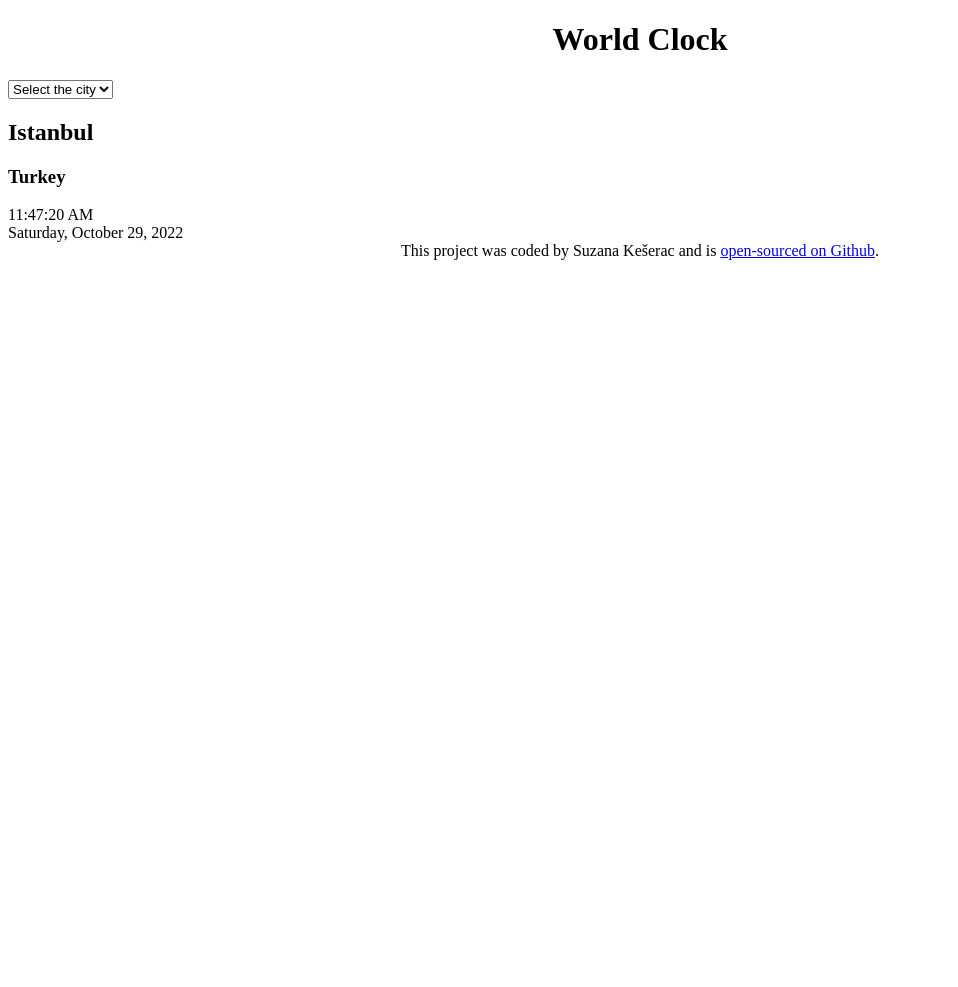
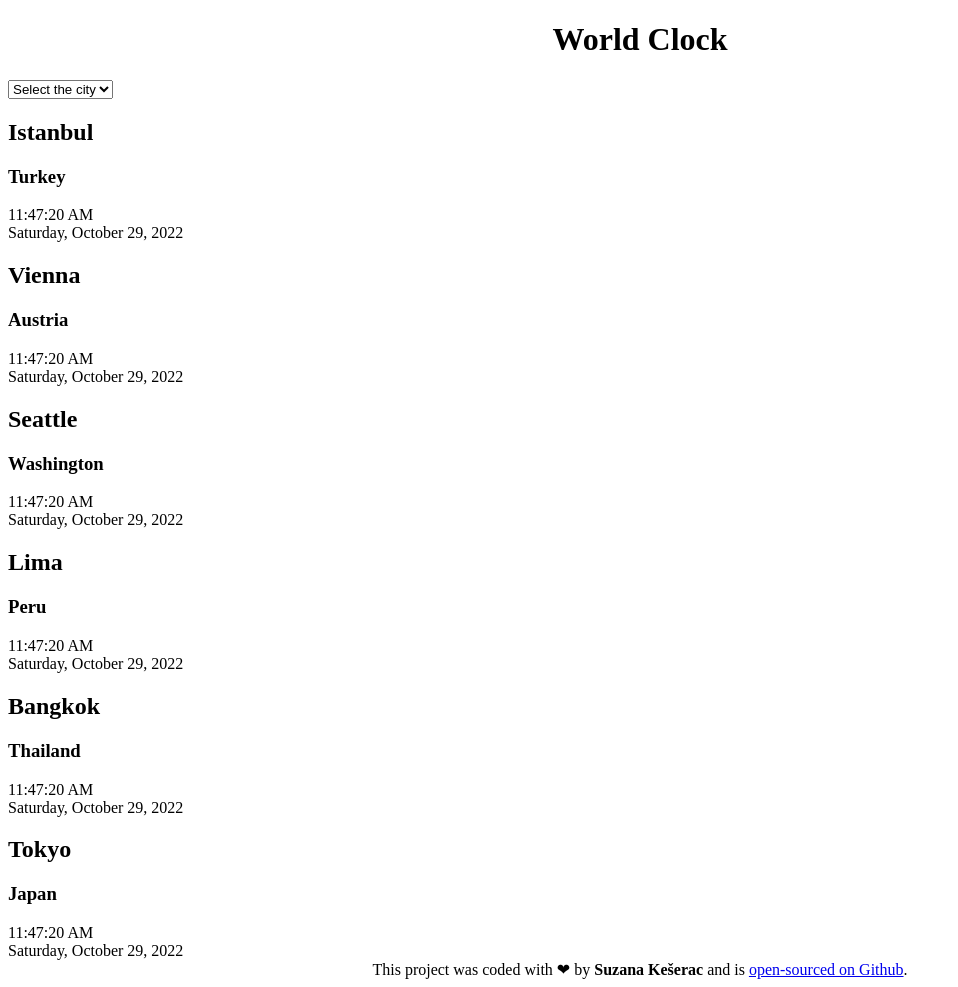
Before and after one commit to QSuzyQ/world-clock-project, a plain HTML site: page index.html in a window 1280 px wide. Shown: the whole page, without its empty margins (0-958 px from the left). Before the commit the page ends 800 px from the top, so only its background shows below. Drawn offline with nearby package versions, Linux system fonts and the light colour scheme.

Commit message:
Added city elements and font link

```diff
--- a/index.html
+++ b/index.html
@@ -4,6 +4,12 @@
     <meta charset="UTF-8" />
     <meta http-equiv="X-UA-Compatible" content="IE=edge" />
     <meta name="viewport" content="width=device-width, initial-scale=1.0" />
+    <link rel="preconnect" href="https://fonts.googleapis.com" />
+    <link rel="preconnect" href="https://fonts.gstatic.com" crossorigin />
+    <link
+      href="https://fonts.googleapis.com/css2?family=Montserrat&display=swap"
+      rel="stylesheet"
+    />
     <link rel="stylesheet" href="/src/styles.css" />
     <script src="https://cdnjs.cloudflare.com/ajax/libs/moment.js/2.29.4/moment.min.js"></script>
     <script src="https://cdnjs.cloudflare.com/ajax/libs/moment-timezone/0.5.38/moment-timezone-with-data-1970-2030.min.js"></script>
@@ -21,13 +27,69 @@
         <option value="">Bangkok</option>
         <option value="">Tokyo</option>
       </select>
-      <h2>Istanbul</h2>
-      <h3>Turkey</h3>
-      <div class="time">11:47:20 AM</div>
-      <div class="date">Saturday, October 29, 2022</div>
+      <div class="city" id="row-1">
+        <div>
+          <h2>Istanbul</h2>
+          <h3>Turkey</h3>
+        </div>
+        <div>
+          <div class="time">11:47:20 <span>AM</span></div>
+          <div class="date">Saturday, October 29, 2022</div>
+        </div>
+      </div>
+      <div class="city" id="row-2">
+        <div>
+          <h2>Vienna</h2>
+          <h3>Austria</h3>
+        </div>
+        <div>
+          <div class="time">11:47:20 <span>AM</span></div>
+          <div class="date">Saturday, October 29, 2022</div>
+        </div>
+      </div>
+      <div class="city" id="row-3">
+        <div>
+          <h2>Seattle</h2>
+          <h3>Washington</h3>
+        </div>
+        <div>
+          <div class="time">11:47:20 <span>AM</span></div>
+          <div class="date">Saturday, October 29, 2022</div>
+        </div>
+      </div>
+      <div class="city" id="row-4">
+        <div>
+          <h2>Lima</h2>
+          <h3>Peru</h3>
+        </div>
+        <div>
+          <div class="time">11:47:20 <span>AM</span></div>
+          <div class="date">Saturday, October 29, 2022</div>
+        </div>
+      </div>
+      <div class="city" id="row-5">
+        <div>
+          <h2>Bangkok</h2>
+          <h3>Thailand</h3>
+        </div>
+        <div>
+          <div class="time">11:47:20 <span>AM</span></div>
+          <div class="date">Saturday, October 29, 2022</div>
+        </div>
+      </div>
+      <div class="city" id="row-6">
+        <div>
+          <h2>Tokyo</h2>
+          <h3>Japan</h3>
+        </div>
+        <div>
+          <div class="time">11:47:20 <span>AM</span></div>
+          <div class="date">Saturday, October 29, 2022</div>
+        </div>
+      </div>
     </div>
     <footer>
-      This project was coded by Suzana Kešerac and is
+      This project was coded with ❤ by <strong>Suzana Kešerac</strong> and is
       <a
         href="https://github.com/QSuzyQ/world-clock-project"
         target="_blank"
```
